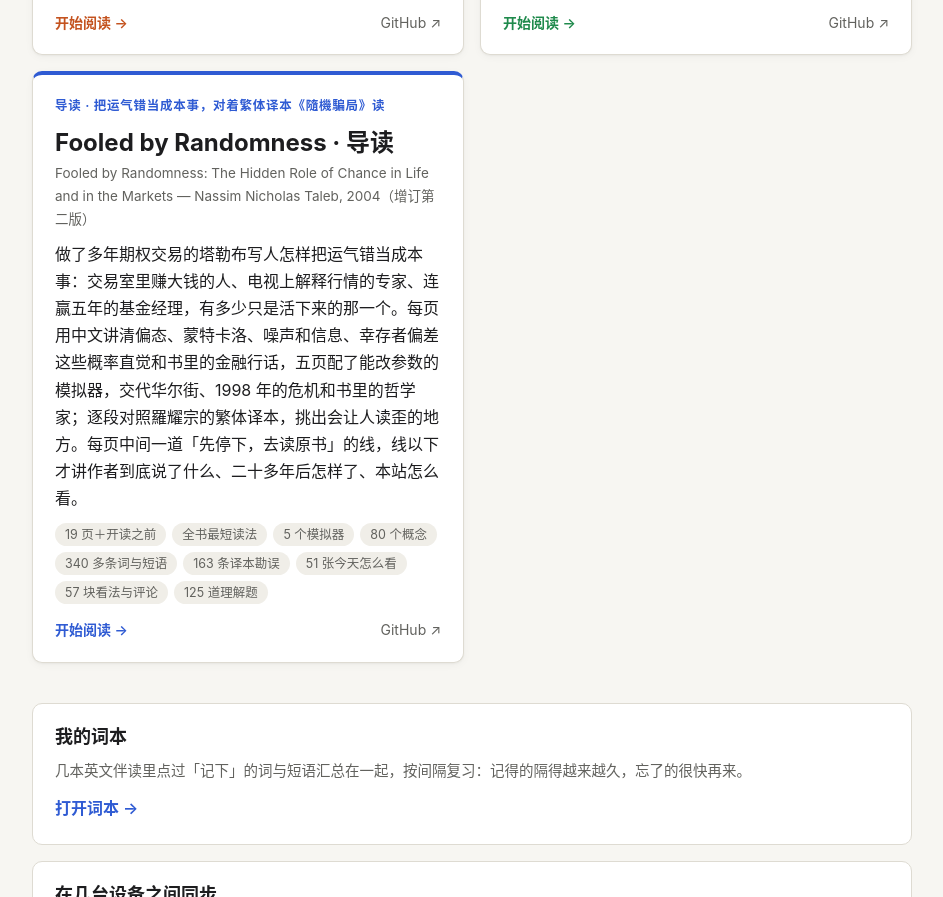
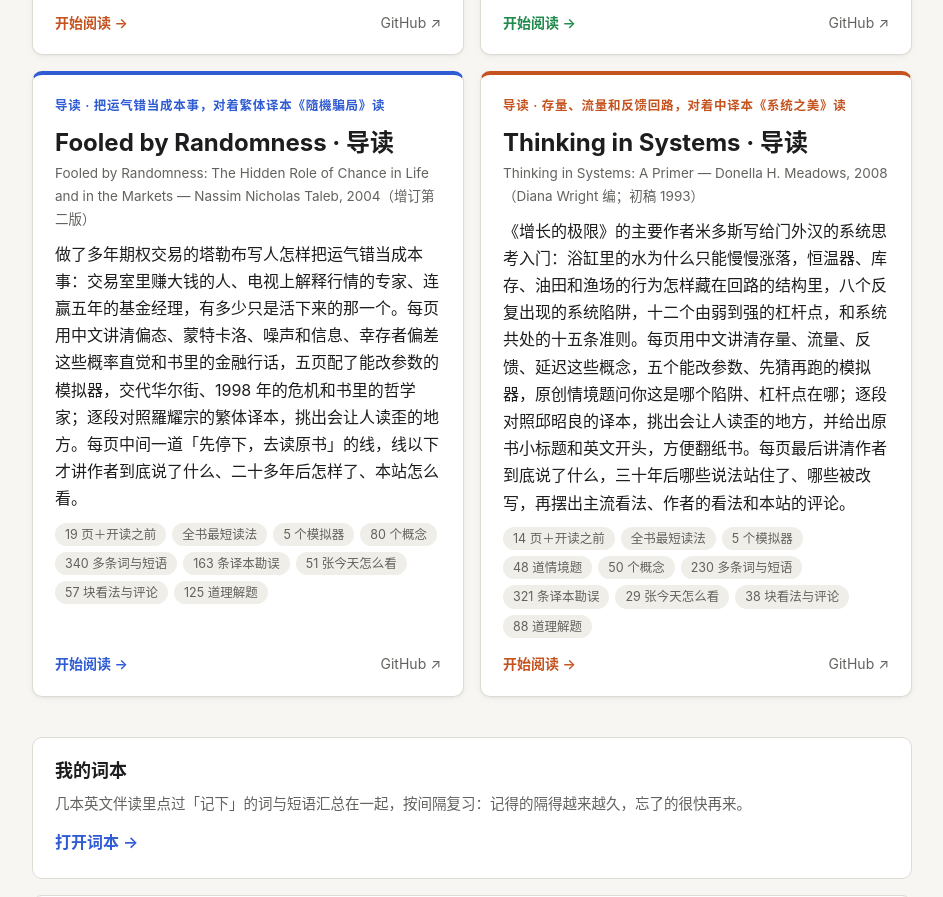
Before and after one commit to shakespark/tutorials-home, a plain HTML site: page index.html in a window 1280 px wide. Shown: the part 5521-6418 px from the top of the page, without its empty margins (168-1111 px from the left). Drawn offline with Linux system fonts and the light colour scheme.

Commit message:
首页加 Thinking in Systems 导读卡片；同步和词本接上 ts-
Co-Authored-By: Claude Opus 5.5 <noreply@anthropic.com>

```diff
--- a/index.html
+++ b/index.html
@@ -298,6 +298,15 @@
       <div class="progress" hidden><div class="track"><div class="fill"></div></div><span>已读完 <b></b> 页</span></div>
       <div class="foot"><span class="go">开始阅读 →</span><a class="src" href="https://github.com/shakespark/my-book-companion/tree/main/fooled" target="_blank" rel="noopener">GitHub ↗</a></div>
     </article>
+    <article class="tut" style="--tc: var(--t2)" data-progress="ts-done-:15">
+      <div class="kicker">导读 · 存量、流量和反馈回路，对着中译本《系统之美》读</div>
+      <h2><a href="/systems/">Thinking in Systems · 导读</a></h2>
+      <div class="en">Thinking in Systems: A Primer — Donella H. Meadows, 2008（Diana Wright 编；初稿 1993）</div>
+      <p class="desc">《增长的极限》的主要作者米多斯写给门外汉的系统思考入门：浴缸里的水为什么只能慢慢涨落，恒温器、库存、油田和渔场的行为怎样藏在回路的结构里，八个反复出现的系统陷阱，十二个由弱到强的杠杆点，和系统共处的十五条准则。每页用中文讲清存量、流量、反馈、延迟这些概念，五个能改参数、先猜再跑的模拟器，原创情境题问你这是哪个陷阱、杠杆点在哪；逐段对照邱昭良的译本，挑出会让人读歪的地方，并给出原书小标题和英文开头，方便翻纸书。每页最后讲清作者到底说了什么，三十年后哪些说法站住了、哪些被改写，再摆出主流看法、作者的看法和本站的评论。</p>
+      <ul class="tags"><li>14 页＋开读之前</li><li>全书最短读法</li><li>5 个模拟器</li><li>48 道情境题</li><li>50 个概念</li><li>230 多条词与短语</li><li>321 条译本勘误</li><li>29 张今天怎么看</li><li>38 块看法与评论</li><li>88 道理解题</li></ul>
+      <div class="progress" hidden><div class="track"><div class="fill"></div></div><span>已读完 <b></b> 页</span></div>
+      <div class="foot"><span class="go">开始阅读 →</span><a class="src" href="https://github.com/shakespark/my-book-companion/tree/main/systems" target="_blank" rel="noopener">GitHub ↗</a></div>
+    </article>
   </section>
 
   <section class="sync words" id="words" aria-label="我的词本">
@@ -343,7 +352,7 @@
     try {
       for (let i = 0; i < localStorage.length; i++) {
         const k = localStorage.key(i);
-        if (!/^(fr|hw|po|ds|ml|cm|fc|dd|sp|pm|al|bt|up|dw|sg|uc|mm|fb)-star-/.test(k)) continue;
+        if (!/^(fr|hw|po|ds|ml|cm|fc|dd|sp|pm|al|bt|up|dw|sg|uc|mm|fb|ts)-star-/.test(k)) continue;
         n++;
         let s = null; try { s = JSON.parse(localStorage.getItem("home-srs-" + k)); } catch (e) {}
         if (!s || s.d <= Date.now()) due++;
--- a/sync.js
+++ b/sync.js
@@ -9,7 +9,7 @@
 // 只同步各教程站自己的键（按前缀），主题（深/浅色）不同步：那是每台设备自己的事。
 // 本文件自己的键：sync-code（同步码）、sync-base（上次同步后的样子）、sync-at（上次成功的时间）、sync-api（调试时改服务地址）。
 (() => {
-  const PREFIXES = ["ostep-", "aposd-", "ggs-", "fr-", "hw-", "po-", "ds-", "ml-", "cm-", "fc-", "dd-", "sp-", "pm-", "al-", "bt-", "up-", "dw-", "sg-", "wn-", "uc-", "im-", "mm-", "fb-", "home-"];
+  const PREFIXES = ["ostep-", "aposd-", "ggs-", "fr-", "hw-", "po-", "ds-", "ml-", "cm-", "fc-", "dd-", "sp-", "pm-", "al-", "bt-", "up-", "dw-", "sg-", "wn-", "uc-", "im-", "mm-", "fb-", "ts-", "home-"];
   // 「一条记录里装着很多件事」的键（值是 {编号: 状态} 的 JSON 对象）要拆开同步，一件事一条：键名#编号。
   // 不拆的话是整条覆盖：手机上练了几题、电脑上练了另外几题，后同步的那台会把另一台的冲掉。
   const AGG = ["aposd-srs"], SEP = "#";
```
Also changed, not shown: words.html (+2 -1 lines).
